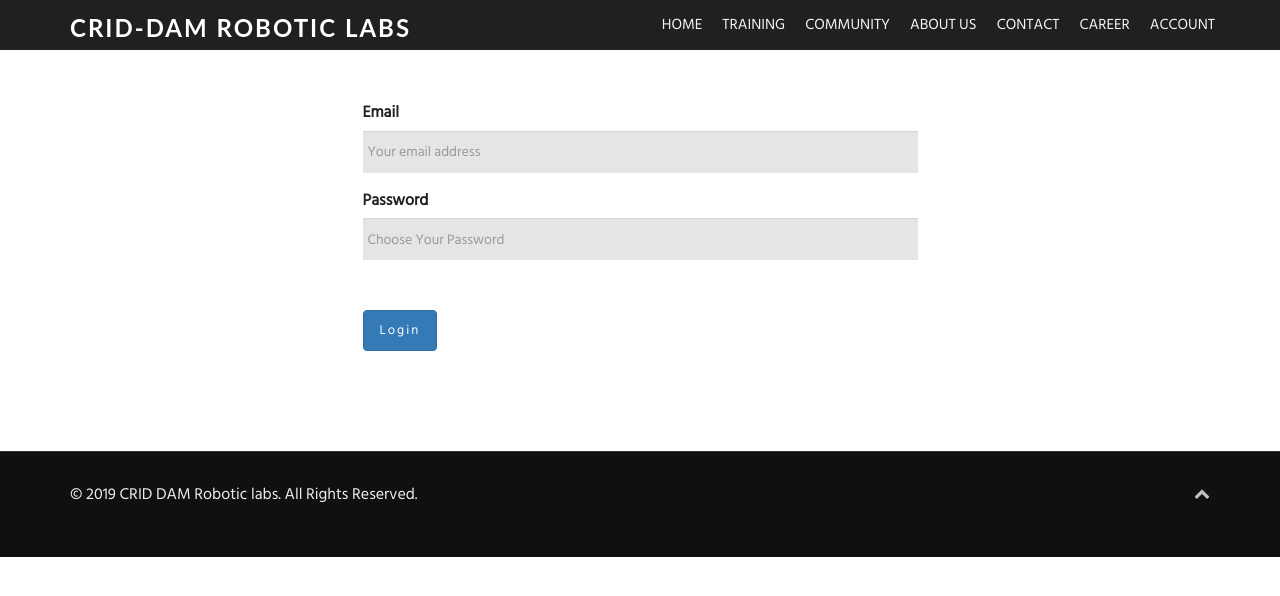
After one commit to mortuzahossain/CRID-V1.0.1, a PHP site: page /login.php in a window 1280 px wide. The commit adds this page. Shown: the top 596 px of the page. Run offline with PHP 8.4, Linux system fonts and the light colour scheme.

Commit message:
Login Form design complete

```diff
--- a/inc/navbar.php
+++ b/inc/navbar.php
@@ -18,7 +18,7 @@
                 <li class="dropdown">
                     <a href="#" class="dropdown-toggle" data-toggle="dropdown">Account<i class="icon-angle-down"></i></a>
                     <ul class="dropdown-menu">
-                        <li><a href="http://criddam.com/login/">Login</a></li>
+                        <li><a href="http://<?php echo $_SERVER['SERVER_NAME']; ?>/login.php">Login</a></li>
                         <li><a href="http://<?php echo $_SERVER['SERVER_NAME']; ?>/register.php">Signup</a></li>
                     </ul>
                 </li>
--- /dev/null
+++ b/login.php
@@ -0,0 +1,34 @@
+<?php
+    $PAGENAME = "Login";
+    include 'inc/header.php';
+    include 'inc/navbar.php';
+
+    function xss_cleaner($input_str) {
+        $return_str = str_replace( array('<',';','|','&','>',"'",'"',')','('), array('&lt;','&#58;','&#124;','&#38;','&gt;','&apos;','&#x22;','&#x29;','&#x28;'), $input_str );
+        $return_str = str_ireplace( '%3Cscript', '', $return_str );
+        return $return_str;
+    }
+?>
+    <section class="container">
+      <div class="gap"></div>
+        <div class="row">
+            <div class="col-md-6 col-md-offset-3">
+            <form action="" method="post">
+              <div class="form-group">
+                <label for="email">Email</label>
+                <input type="email" class="form-control" id="email" name="email" placeholder="Your email address" required>
+              </div>
+              <div class="form-group">
+                <label for="password">Password</label>
+                <input type="password" class="form-control" id="password" name="password" placeholder="Choose Your Password" required>
+              </div>
+              <div class="gap"></div>
+              <input  type="submit" name="submit" value="Login" class="btn btn-primary">
+            </form>
+            </div>
+        </div>
+    </section>
+
+<?php
+    include 'inc/footer.php';
+?>
```
